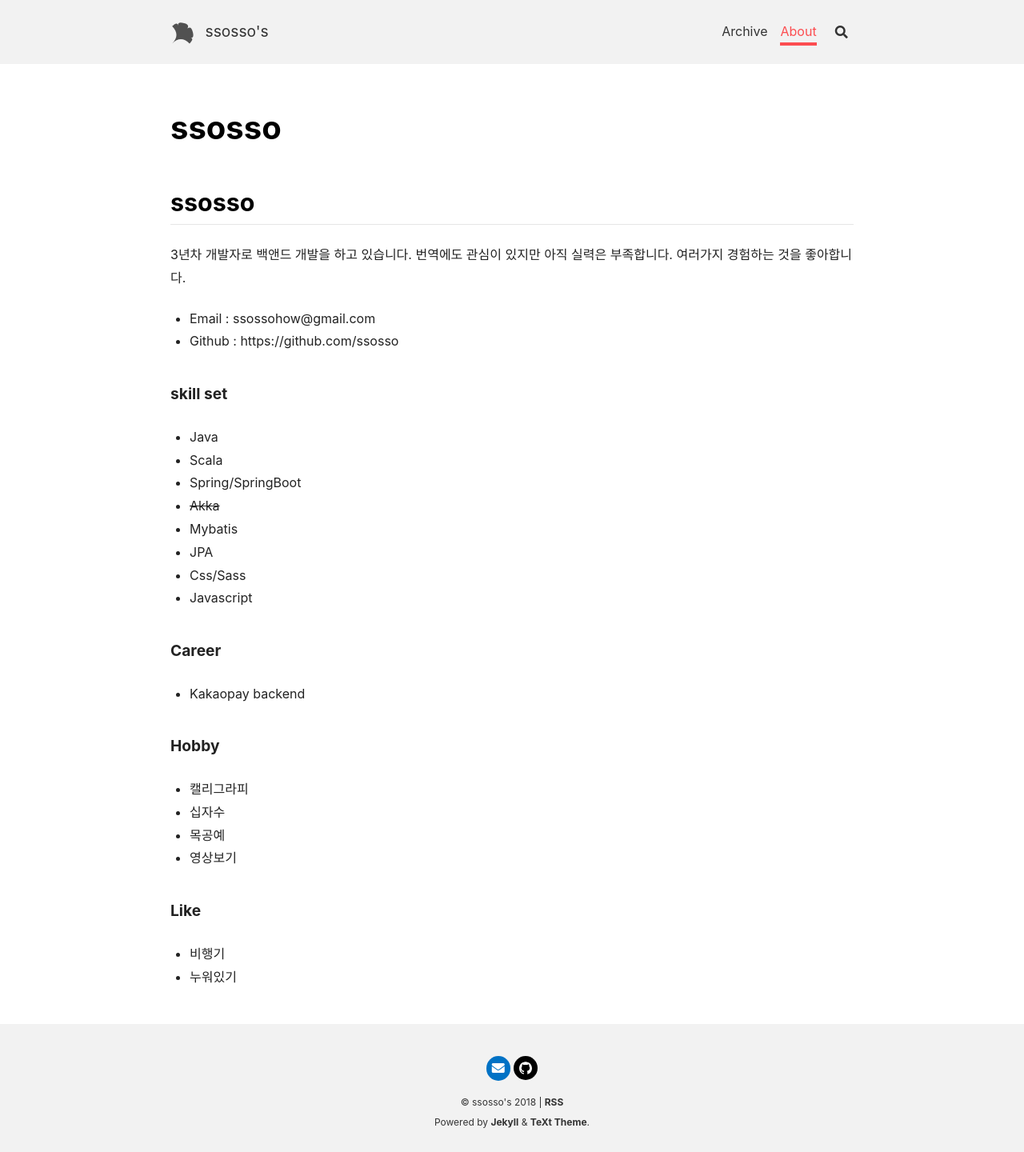
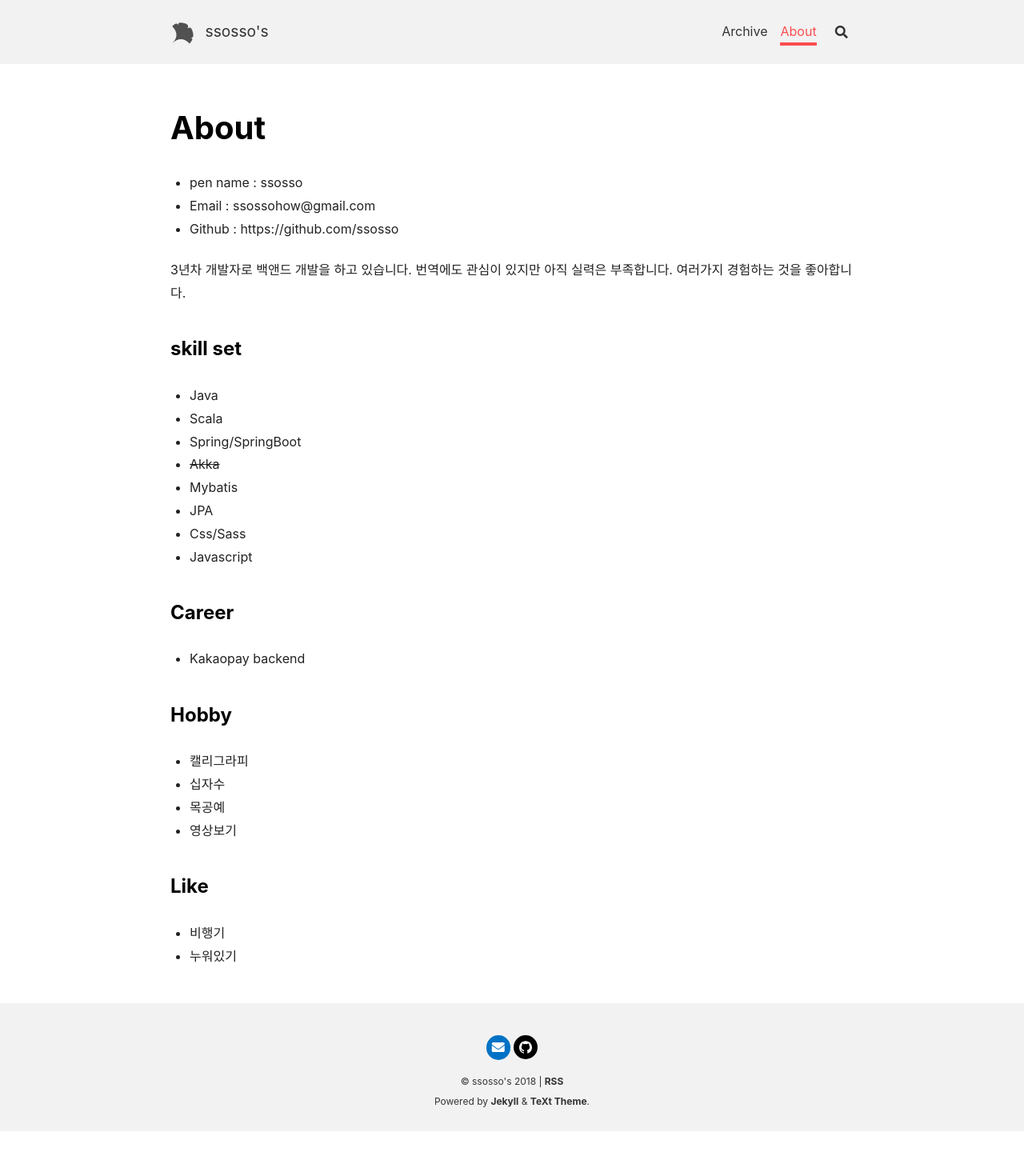
Before and after one commit to ssosso/test, a Jekyll site: the page built from about.md, in a window 1280 px wide. Shown: the whole page at 80% size. Built offline with Jekyll 4.4.1, drawn with Linux system fonts in a browser that asks for light colours; nearby versions of some CDN libraries; comment, search, counter and statistics services are not loaded; our own code applies the rules of GitHub Pages for plain Markdown files; after the commit the page ends 1414 px from its top, so only the background shows below that.

Commit message:
About 수정

```diff
--- a/about.md
+++ b/about.md
@@ -1,16 +1,16 @@
 ---
 layout: article
-titles: About
+title: About
 key: page-about
 ---
 
-## ssosso
-3년차 개발자로 백앤드 개발을 하고 있습니다. 번역에도 관심이 있지만 아직 실력은 부족합니다. 여러가지 경험하는 것을 좋아합니다.
-
+- pen name : ssosso
 - Email : ssossohow@gmail.com
 - Github : https://github.com/ssosso
 
-#### skill set
+3년차 개발자로 백앤드 개발을 하고 있습니다. 번역에도 관심이 있지만 아직 실력은 부족합니다. 여러가지 경험하는 것을 좋아합니다.
+
+### skill set
  - Java
  - Scala
  - Spring/SpringBoot
@@ -20,15 +20,15 @@ key: page-about
  - Css/Sass
  - Javascript
 
-#### Career
+### Career
  - Kakaopay backend
 
-#### Hobby
+### Hobby
  - 캘리그라피
  - 십자수
  - 목공예
  - 영상보기
 
-#### Like
+### Like
  - 비행기
  - 누워있기
```
